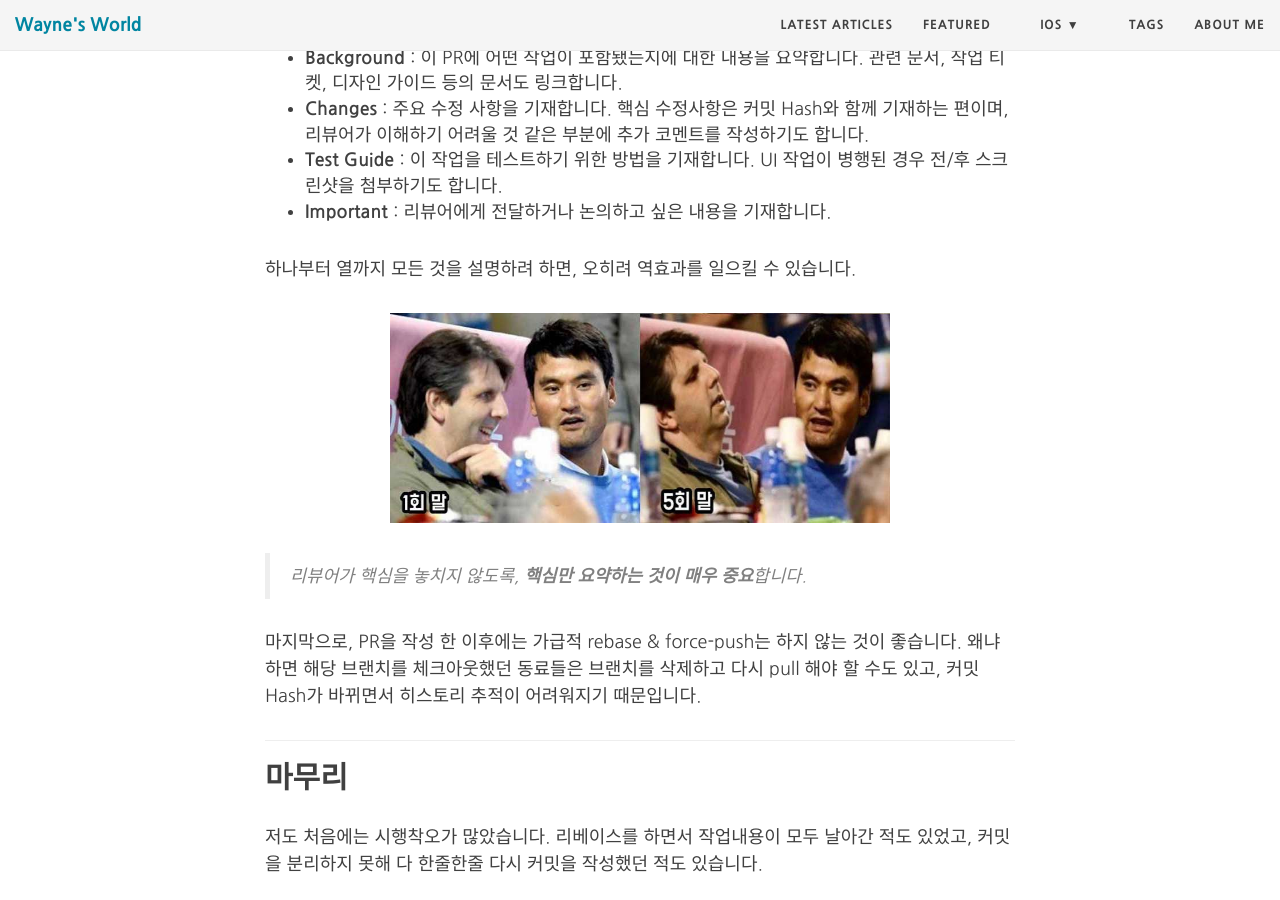
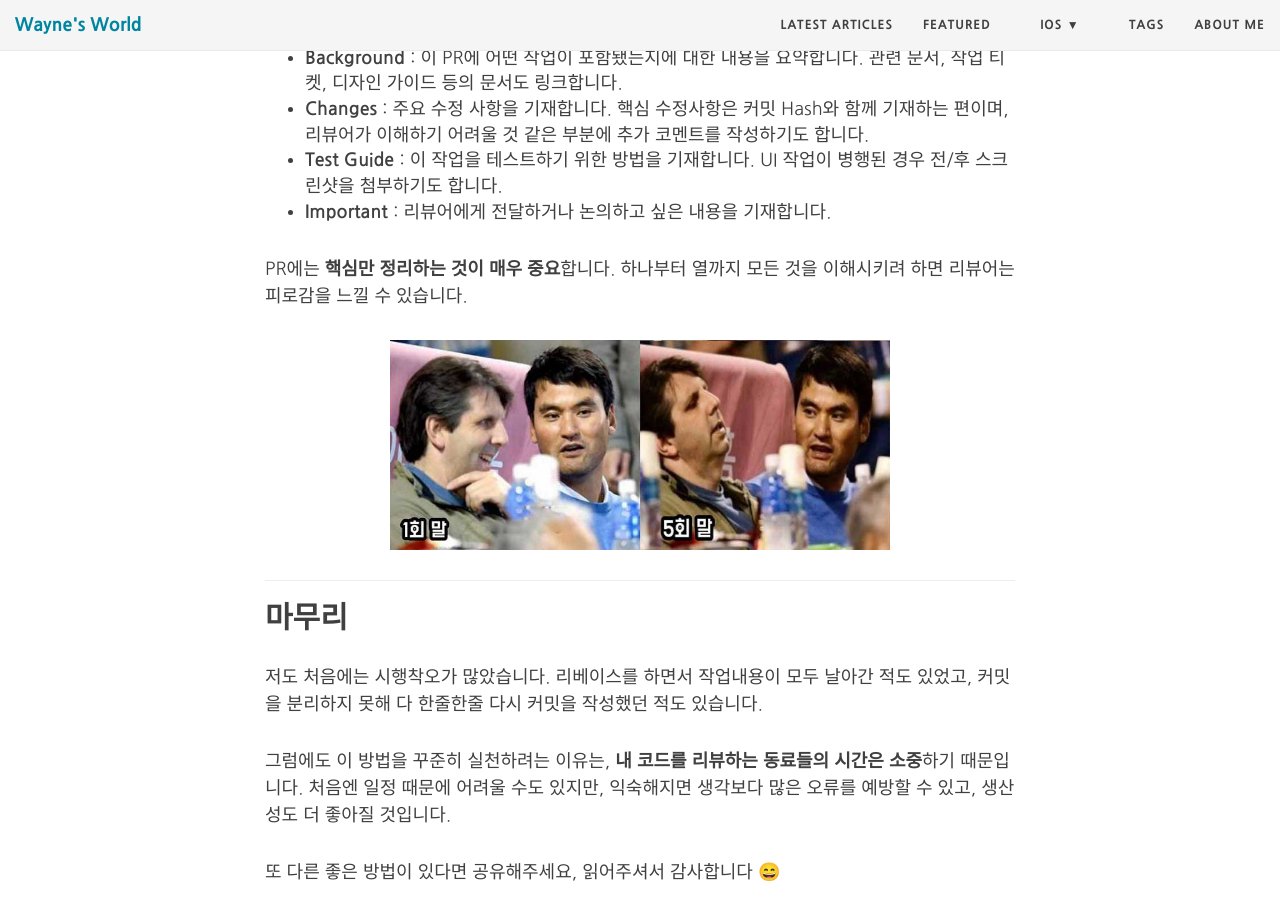
Before and after one commit to Mildwhale/mildwhale.github.io, a Jekyll site: the page built from _posts/2022-04-01-commit-and-pr.md, in a window 1280 px wide and 900 px high, scrolled down 5034 px. Built offline with Jekyll 4.4.1, drawn with Linux system fonts in a browser that asks for light colours; nearby versions of some CDN libraries; comment, search, counter and statistics services are not loaded.

Commit message:
good-commit : 정리

```diff
--- a/_posts/2022-04-01-commit-and-pr.md
+++ b/_posts/2022-04-01-commit-and-pr.md
@@ -93,13 +93,9 @@ Base 브랜치가 수정되는 경우, 리베이스를 통해 수정사항을
 - **Test Guide** : 이 작업을 테스트하기 위한 방법을 기재합니다. UI 작업이 병행된 경우 전/후 스크린샷을 첨부하기도 합니다.
 - **Important** : 리뷰어에게 전달하거나 논의하고 싶은 내용을 기재합니다.
 
-하나부터 열까지 모든 것을 설명하려 하면, 오히려 역효과를 일으킬 수 있습니다.
+PR에는 **핵심만 정리하는 것이 매우 중요**합니다. 하나부터 열까지 모든 것을 이해시키려 하면 리뷰어는 피로감을 느낄 수 있습니다.
 
 ![tmt](/assets/images/commit-pr/tmt.jpg){: width="500"}{: .center-image}
-
-> 리뷰어가 핵심을 놓치지 않도록, **핵심만 요약하는 것이 매우 중요**합니다.
-
-마지막으로, PR을 작성 한 이후에는 가급적 rebase & force-push는 하지 않는 것이 좋습니다. 왜냐하면 해당 브랜치를 체크아웃했던 동료들은 브랜치를 삭제하고 다시 pull 해야 할 수도 있고, 커밋 Hash가 바뀌면서 히스토리 추적이 어려워지기 때문입니다.
 
 ---
 
```
